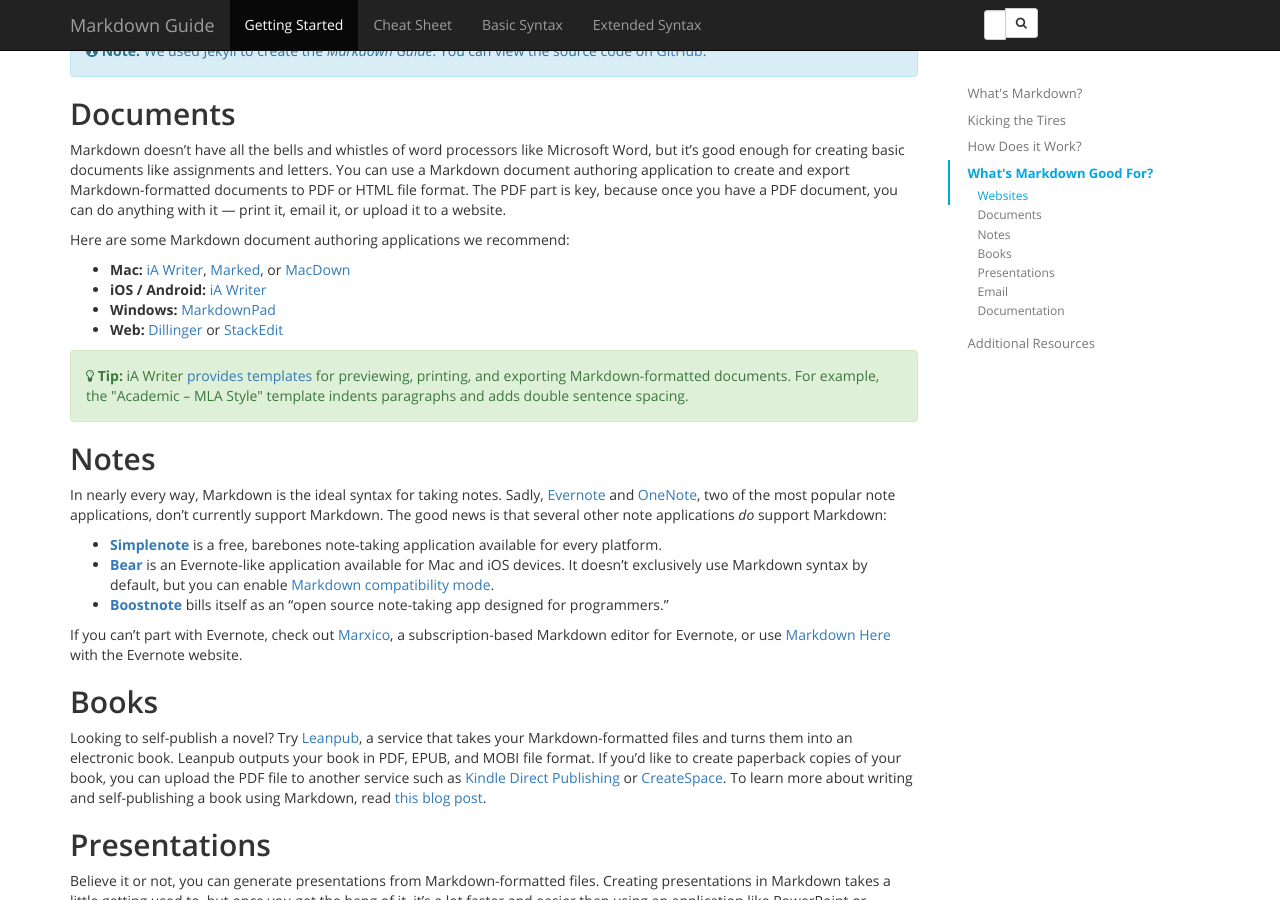
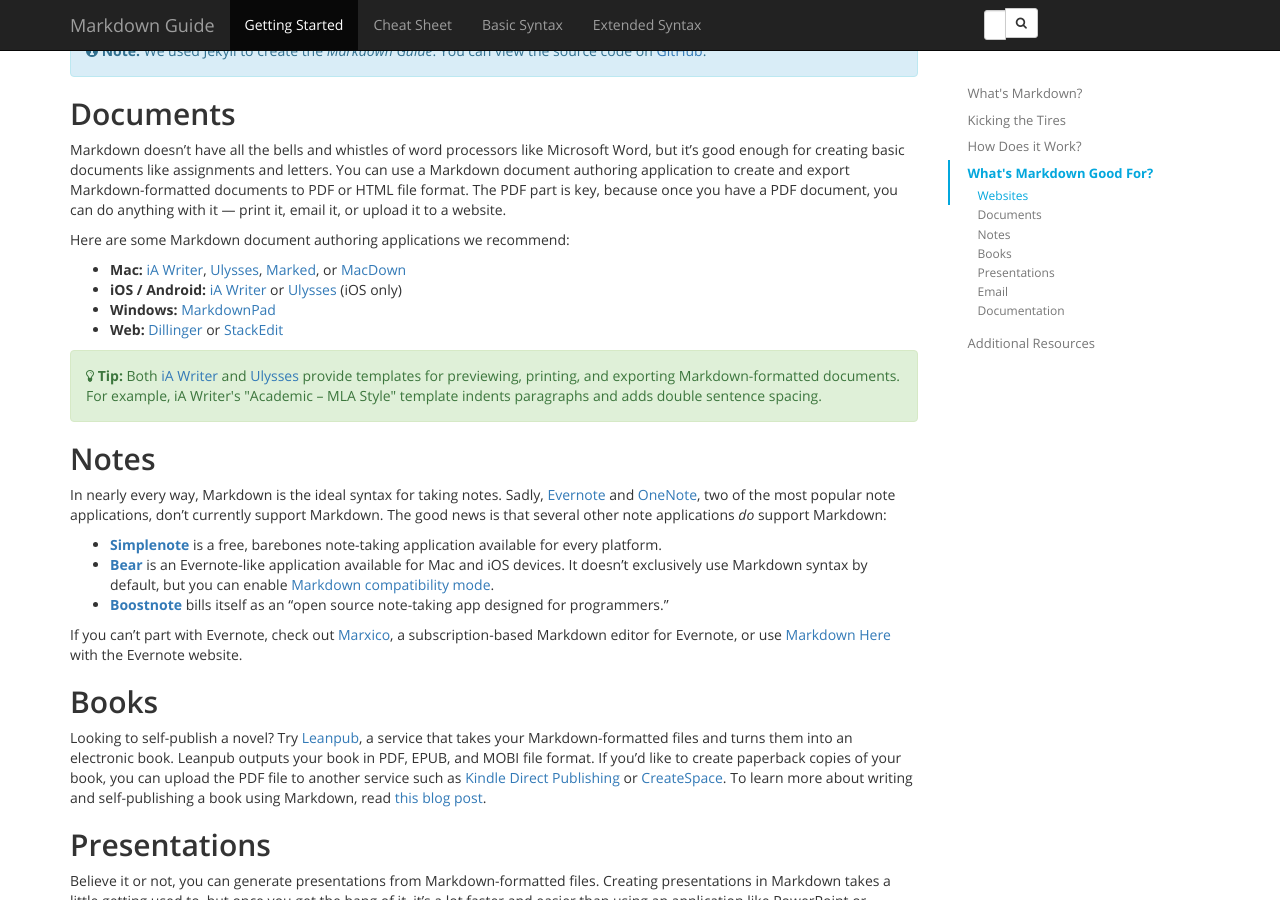
Before and after one commit to mattcone/markdown-guide, a Jekyll site: the page built from getting-started.md, in a window 1280 px wide and 900 px high, scrolled down 4105 px. Built offline with Jekyll 4.4.1, drawn with Linux system fonts in a browser that asks for light colours; emoji names are drawn with the system emoji font; comment, search, counter and statistics services are not loaded.

Commit message:
Add link to Ulysses

```diff
--- a/_getting-started/whats-markdown-good-for.md
+++ b/_getting-started/whats-markdown-good-for.md
@@ -22,13 +22,13 @@
 
 Here are some Markdown document authoring applications we recommend:
 
-- **Mac:** [iA Writer](https://ia.net/writer/), [Marked](http://marked2app.com/), or [MacDown](https://macdown.uranusjr.com/)
-- **iOS / Android:** [iA Writer](https://ia.net/writer/)
+- **Mac:** [iA Writer](https://ia.net/writer/), [Ulysses](https://ulyssesapp.com/), [Marked](http://marked2app.com/), or [MacDown](https://macdown.uranusjr.com/)
+- **iOS / Android:** [iA Writer](https://ia.net/writer/) or [Ulysses](https://ulyssesapp.com/) (iOS only)
 - **Windows:** [MarkdownPad](http://markdownpad.com/)
 - **Web:** [Dillinger](https://dillinger.io) or [StackEdit](https://stackedit.io/)
 
 <div class="alert alert-success">
-  <i class="fa fa-lightbulb-o" aria-hidden="true"></i> <strong>Tip:</strong> iA Writer <a href="https://ia.net/writer/templates/">provides  templates</a> for previewing, printing, and exporting Markdown-formatted documents. For example, the "Academic – MLA Style" template indents paragraphs and adds double sentence spacing.
+  <i class="fa fa-lightbulb-o" aria-hidden="true"></i> <strong>Tip:</strong> Both <a href="https://ia.net/writer/templates/">iA Writer</a> and <a href="https://styles.ulyssesapp.com/">Ulysses</a> provide templates for previewing, printing, and exporting Markdown-formatted documents. For example, iA Writer's "Academic – MLA Style" template indents paragraphs and adds double sentence spacing.
 </div>
 
 ## Notes
```
Also changed, not shown: getting-started.md (+1 -1 lines).
